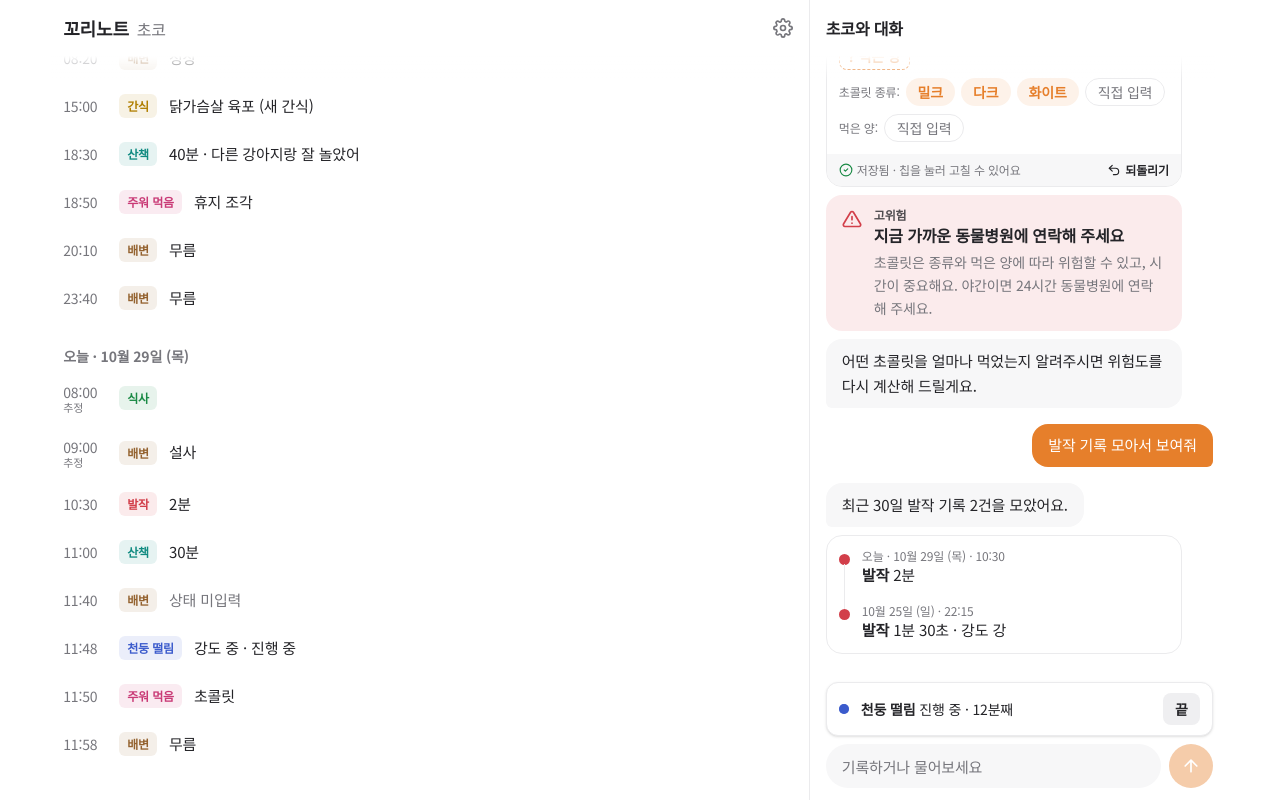
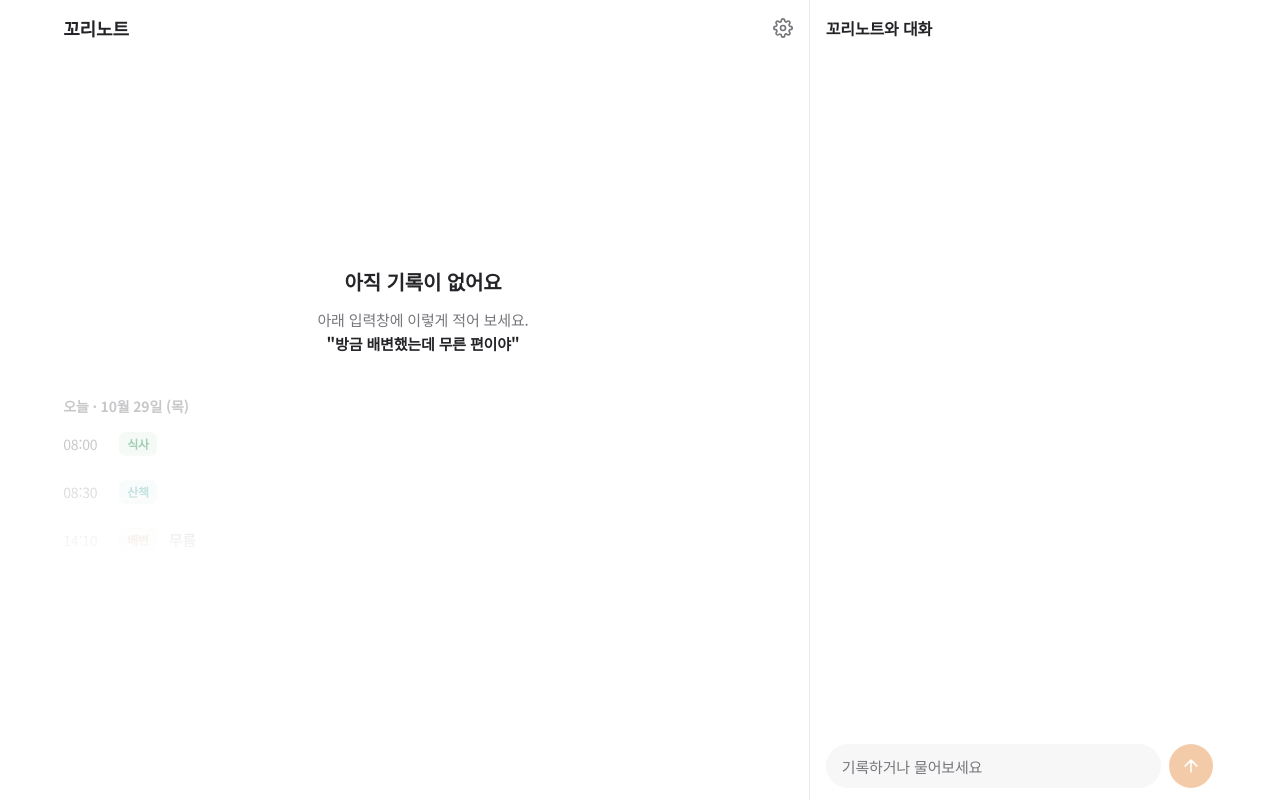
Before and after one commit to GANGYIKIM/kkori-note, a Next.js app: page / in a window 1280 px wide. Built offline with nearby package versions, Linux system fonts and the light colour scheme.

Commit message:
✨ feat: connect main screen to storage and chat route

```diff
--- a/src/components/common/LoadStateView.preview.tsx
+++ b/src/components/common/LoadStateView.preview.tsx
@@ -14,7 +14,7 @@ const EntryList = ({ status }: { status: Status }) => (
   <LoadStateView
     state={status === "data" ? { status, data: MOCK_ENTRIES.slice(0, 3) } : { status }}
     loading={<ListSkeleton />}
-    empty={<FirstRecordGuide onLoadSample={() => {}} />}
+    empty={<FirstRecordGuide nowIso={MOCK_NOW} timeZone={MOCK_TIME_ZONE} onLoadSample={() => {}} />}
     error={<ErrorState message="기록을 불러오지 못했어요" onRetry={() => {}} />}
   >
     {(entries) => <DateGroupedList entries={entries} nowIso={MOCK_NOW} timeZone={MOCK_TIME_ZONE} />}
--- a/src/components/entry/FirstRecordGuide.preview.tsx
+++ b/src/components/entry/FirstRecordGuide.preview.tsx
@@ -1,6 +1,13 @@
 import type { Variant } from "@/components/preview/variant";
+import { MOCK_NOW, MOCK_TIME_ZONE } from "@/lib/mock/data";
 import { FirstRecordGuide } from "./FirstRecordGuide";
 
-const variants: Variant[] = [{ name: "기록 없음", render: () => <FirstRecordGuide onLoadSample={() => {}} /> }];
+const variants: Variant[] = [
+  {
+    name: "기록 없음",
+    render: () => <FirstRecordGuide nowIso={MOCK_NOW} timeZone={MOCK_TIME_ZONE} onLoadSample={() => {}} />,
+  },
+  { name: "샘플 버튼 없음", render: () => <FirstRecordGuide nowIso={MOCK_NOW} timeZone={MOCK_TIME_ZONE} /> },
+];
 
 export { variants };
--- a/src/components/entry/FirstRecordGuide.tsx
+++ b/src/components/entry/FirstRecordGuide.tsx
@@ -1,21 +1,70 @@
-import { EmptyState } from "@/components/common/EmptyState";
+import { startOfLocalDay } from "@/lib/domain/datetime";
+import type { LogEntry } from "@/lib/domain/types";
+import { DateGroupedList } from "./DateGroupedList";
 
-/** 기록이 하나도 없을 때의 메인 목록. 첫 기록 예시 문장과 샘플 불러오기 (PRD R0-6, R10) */
-const FirstRecordGuide = ({ onLoadSample }: { onLoadSample: () => void }) => {
+const HOUR_MS = 60 * 60 * 1000;
+
+/** 기록이 쌓였을 때의 목록 모습을 흐리게 보여줄 오늘 기록 세 개 */
+const previewEntries = (nowIso: string, timeZone: string): LogEntry[] => {
+  const dayStart = Date.parse(startOfLocalDay(nowIso, timeZone));
+  const at = (hours: number) => new Date(dayStart + hours * HOUR_MS).toISOString();
+  const base: Omit<LogEntry, "id" | "kindId" | "occurredAt" | "values" | "createdAt"> = {
+    dogId: "preview",
+    timePrecision: "exact",
+    endedAt: null,
+    durationSec: null,
+    weather: null,
+    rawText: "",
+    attachmentIds: [],
+    isDemo: false,
+  };
+  return [
+    { ...base, id: "preview-meal", kindId: "meal", occurredAt: at(8), values: {}, createdAt: at(8) },
+    { ...base, id: "preview-walk", kindId: "walk", occurredAt: at(8.5), values: {}, createdAt: at(8.5) },
+    {
+      ...base,
+      id: "preview-poop",
+      kindId: "poop",
+      occurredAt: at(14 + 1 / 6),
+      values: { stoolState: "soft", count: 1 },
+      createdAt: at(14 + 1 / 6),
+    },
+  ];
+};
+
+/** 기록이 하나도 없을 때의 메인 목록. 첫 기록 예시 문장과 쌓였을 때의 흐린 미리보기, 샘플 불러오기 (PRD R0-6, R10) */
+const FirstRecordGuide = ({
+  nowIso,
+  timeZone,
+  onLoadSample,
+}: {
+  nowIso: string;
+  timeZone: string;
+  onLoadSample?: () => void;
+}) => {
   return (
-    <EmptyState
-      title="아직 기록이 없어요"
-      description={'아래 입력창에 이렇게 적어 보세요.\n"방금 배변했는데 무른 편이야"'}
-      action={
+    <div className="flex grow flex-col justify-center gap-10 py-10">
+      <div className="space-y-3 text-center">
+        <p className="text-xl font-bold">아직 기록이 없어요</p>
+        <p className="text-[15px]/relaxed text-muted">
+          아래 입력창에 이렇게 적어 보세요.
+          <br />
+          <span className="font-bold text-foreground">&quot;방금 배변했는데 무른 편이야&quot;</span>
+        </p>
+        {onLoadSample ? (
           <button
             type="button"
             onClick={onLoadSample}
-          className="h-10 rounded-xl bg-accent/10 px-4 text-sm font-bold text-accent"
+            className="mt-2 h-10 rounded-xl bg-accent/10 px-4 text-sm font-bold text-accent"
           >
             샘플 기록 불러오기
           </button>
-      }
-    />
+        ) : null}
+      </div>
+      <div inert aria-hidden className="mask-b-from-30% opacity-40">
+        <DateGroupedList entries={previewEntries(nowIso, timeZone)} nowIso={nowIso} timeZone={timeZone} />
+      </div>
+    </div>
   );
 };
 
--- a/src/components/main/Home.tsx
+++ b/src/components/main/Home.tsx
@@ -1,67 +1,132 @@
 "use client";
 
-import { useMemo, useState } from "react";
-import type { ChatMessage, LogEntry, UncertainField } from "@/lib/domain/types";
+import { useEffect, useMemo, useState } from "react";
+import type { ChatBlockInput, ChatMessage, Dog, LogEntry, UncertainField } from "@/lib/domain/types";
+import { ChatMessageSchema } from "@/lib/domain/types";
 import { findField, findKind, isEpisodeKind } from "@/lib/domain/kinds";
-import {
-  CHAT_CASES,
-  MAIN_CHAT_CASE_IDS,
-  MOCK_DOG,
-  MOCK_ENTRIES,
-  MOCK_NOW,
-  MOCK_TIME_ZONE,
-  toEntryMap,
-} from "@/lib/mock/data";
+import { toDrafts } from "@/lib/domain/chat-turn";
+import { recordReply } from "@/lib/domain/record-reply";
+import { fromList, type LoadState } from "@/lib/domain/load-state";
+import { DEFAULT_DOG_ID, getStorage } from "@/lib/client/storage";
+import { postChat } from "@/lib/client/chat-api";
 import { AppHeader } from "@/components/layout/AppHeader";
 import { BottomSheet } from "@/components/layout/BottomSheet";
 import { ScrollArea } from "@/components/common/ScrollArea";
+import { LoadStateView } from "@/components/common/LoadStateView";
+import { ErrorState } from "@/components/common/ErrorState";
 import { MessageComposer, ComposerLauncher } from "@/components/chat/MessageComposer";
 import { SidePanel } from "@/components/layout/SidePanel";
 import { Conversation } from "@/components/chat/Conversation";
+import { ConversationSkeleton } from "@/components/chat/ConversationSkeleton";
 import { EditSheet } from "@/components/entry/EditSheet";
 import { DateGroupedList } from "@/components/entry/DateGroupedList";
 import { FirstRecordGuide } from "@/components/entry/FirstRecordGuide";
+import { ListSkeleton } from "@/components/entry/ListSkeleton";
 import { OngoingEpisodeBar } from "@/components/entry/OngoingEpisodeBar";
 
-const INITIAL_MESSAGES: ChatMessage[] = MAIN_CHAT_CASE_IDS.flatMap(
-  (id) => CHAT_CASES.find((c) => c.id === id)?.messages ?? [],
-);
+type LoadStatus = "loading" | "error" | "ready";
+
+const DEFAULT_TIME_ZONE = "Asia/Seoul";
+const EPOCH_ISO = "1970-01-01T00:00:00.000Z";
+
+const toMap = (list: readonly LogEntry[]): Record<string, LogEntry> => Object.fromEntries(list.map((e) => [e.id, e]));
+
+const assistantMessage = (blocks: ChatBlockInput[]): ChatMessage =>
+  ChatMessageSchema.parse({
+    id: crypto.randomUUID(),
+    dogId: DEFAULT_DOG_ID,
+    role: "assistant",
+    createdAt: new Date().toISOString(),
+    blocks,
+  });
 
 /**
  * 메인 화면 (PRD R0): 기록 목록 + 진행 중 띠 + 하단 입력창 → 채팅. 넓은 화면은 기록 목록과 채팅을 나란히 둔다.
- * 지금은 가짜 데이터로 동작하는 화면 미리보기다. 저장소·파싱·상담 로직은 다음 단계에서 붙인다.
+ * 기록·대화·프로필은 브라우저 저장소에 두고, 메시지는 /api/chat 한 번으로 처리한다 (demo 브랜치).
  */
 const Home = () => {
-  const [entries, setEntries] = useState<LogEntry[]>(MOCK_ENTRIES);
+  const [status, setStatus] = useState<LoadStatus>("loading");
+  const [dog, setDog] = useState<Dog | null>(null);
+  const [entries, setEntries] = useState<LogEntry[]>([]);
   // 되돌리거나 지운 기록도 채팅 카드에서는 보여야 해서 따로 남긴다
   const [archived, setArchived] = useState<Record<string, LogEntry>>({});
-  const [messages, setMessages] = useState<ChatMessage[]>(INITIAL_MESSAGES);
+  const [messages, setMessages] = useState<ChatMessage[]>([]);
+  const [pending, setPending] = useState(false);
   const [chatOpen, setChatOpen] = useState(false);
   const [editing, setEditing] = useState<LogEntry | null>(null);
+  // 렌더 중에 현재 시각을 읽지 않도록 불러온 뒤와 30초마다 채운다
+  const [nowIso, setNowIso] = useState(EPOCH_ISO);
+  const [timeZone, setTimeZone] = useState(DEFAULT_TIME_ZONE);
+  const [loadCount, setLoadCount] = useState(0);
 
-  const chatEntries = useMemo(() => ({ ...archived, ...toEntryMap(entries) }), [archived, entries]);
+  useEffect(() => {
+    let cancelled = false;
+    (async () => {
+      const storage = getStorage();
+      const [savedDog, savedEntries, savedMessages] = await Promise.all([
+        storage.getDog(),
+        storage.listEntries(DEFAULT_DOG_ID),
+        storage.listChatMessages(DEFAULT_DOG_ID),
+      ]);
+      if (cancelled) return;
+      setNowIso(new Date().toISOString());
+      setTimeZone(Intl.DateTimeFormat().resolvedOptions().timeZone || DEFAULT_TIME_ZONE);
+      setDog(savedDog);
+      setEntries(savedEntries);
+      setMessages(savedMessages);
+      setStatus("ready");
+    })().catch(() => {
+      if (!cancelled) setStatus("error");
+    });
+    const timer = setInterval(() => setNowIso(new Date().toISOString()), 30_000);
+    return () => {
+      cancelled = true;
+      clearInterval(timer);
+    };
+  }, [loadCount]);
+
+  const reload = () => {
+    setStatus("loading");
+    setLoadCount((n) => n + 1);
+  };
+
+  const chatEntries = useMemo(() => ({ ...archived, ...toMap(entries) }), [archived, entries]);
   const ongoing = entries.filter((e) => isEpisodeKind(e.kindId) && e.endedAt === null && e.durationSec === null);
+  const dogName = dog?.name ?? null;
+
+  const appendMessage = (message: ChatMessage) => {
+    setMessages((list) => [...list, message]);
+    void getStorage().saveChatMessage(message);
+  };
 
   const updateEntry = (next: LogEntry) => {
     setEntries((list) => list.map((e) => (e.id === next.id ? next : e)));
+    void getStorage().saveEntry(next);
   };
 
   const removeEntries = (ids: string[]) => {
     const removed = entries.filter((e) => ids.includes(e.id));
-    setArchived((map) => ({ ...map, ...toEntryMap(removed) }));
+    setArchived((map) => ({ ...map, ...toMap(removed) }));
     setEntries((list) => list.filter((e) => !ids.includes(e.id)));
+    for (const id of ids) void getStorage().deleteEntry(id);
   };
 
   const undo = (ids: string[]) => {
     removeEntries(ids);
-    setMessages((list) =>
-      list.map((m) => ({
+    const touched: ChatMessage[] = [];
+    const next = messages.map((m) => {
+      if (!m.blocks.some((b) => b.type === "entries" && b.entryIds.some((id) => ids.includes(id)))) return m;
+      const updated = {
         ...m,
         blocks: m.blocks.map((b) =>
           b.type === "entries" && b.entryIds.some((id) => ids.includes(id)) ? { ...b, undone: true } : b,
         ),
-      })),
-    );
+      };
+      touched.push(updated);
+      return updated;
+    });
+    setMessages(next);
+    for (const m of touched) void getStorage().saveChatMessage(m);
   };
 
   const pick = (entryId: string, field: UncertainField["field"], value: string) => {
@@ -78,42 +143,119 @@ const Home = () => {
   };
 
   const closeEpisode = (episode: LogEntry) => {
-    const durationSec = Math.max(0, Math.round((Date.parse(MOCK_NOW) - Date.parse(episode.occurredAt)) / 1000));
-    updateEntry({ ...episode, endedAt: MOCK_NOW, durationSec });
+    const endedAt = new Date().toISOString();
+    const durationSec = Math.max(0, Math.round((Date.parse(endedAt) - Date.parse(episode.occurredAt)) / 1000));
+    updateEntry({ ...episode, endedAt, durationSec });
   };
 
-  const send = (text: string) => {
-    const createdAt = new Date().toISOString();
-    setMessages((list) => [
-      ...list,
-      { id: `u-${list.length}`, dogId: MOCK_DOG.id, role: "user", createdAt, blocks: [{ type: "text", text }] },
-      {
-        id: `a-${list.length}`,
-        dogId: MOCK_DOG.id,
-        role: "assistant",
-        createdAt,
-        blocks: [{ type: "notice", tone: "info", text: "지금은 화면 미리보기라 입력한 문장을 처리하지 않아요." }],
-      },
-    ]);
+  const saveDogName = async (name: string): Promise<string> => {
+    const next: Dog = dog ? { ...dog, name } : { id: DEFAULT_DOG_ID, name, ageYears: null, weightKg: null, notes: "" };
+    await getStorage().saveDog(next);
+    setDog(next);
+    return name;
   };
 
-  const chatTitle = `${MOCK_DOG.name}와 대화`;
-  const ongoingBar = <OngoingEpisodeBar episodes={ongoing} nowIso={MOCK_NOW} onClose={closeEpisode} />;
+  const send = async (text: string) => {
+    if (pending) return;
+    const sentAt = new Date().toISOString();
+    const isFirstTurn = messages.length === 0;
+    appendMessage(
+      ChatMessageSchema.parse({
+        id: crypto.randomUUID(),
+        dogId: DEFAULT_DOG_ID,
+        role: "user",
+        createdAt: sentAt,
+        blocks: [{ type: "text", text }],
+      }),
+    );
+    setPending(true);
+
+    const result = await postChat({ text, nowIso: sentAt, timeZone, dogName, isFirstTurn });
+    setPending(false);
+
+    if (!result.ok) {
+      appendMessage(assistantMessage([{ type: "notice", tone: "error", text: result.message }]));
+      return;
+    }
+
+    const { turn } = result;
+    if (turn.intent === "set_name" && turn.dogName) {
+      try {
+        const name = await saveDogName(turn.dogName);
+        appendMessage(
+          assistantMessage([
+            { type: "text", text: turn.reply || `이름을 ${name}(으)로 저장했어요.` },
+            { type: "notice", tone: "info", text: "설정에서 이름을 확인할 수 있어요." },
+          ]),
+        );
+      } catch {
+        appendMessage(assistantMessage([{ type: "notice", tone: "error", text: "이름을 저장하지 못했어요." }]));
+      }
+      return;
+    }
+
+    const drafts = toDrafts(turn.entries, { nowIso: sentAt, timeZone, rawText: text });
+    if (drafts.length > 0) {
+      const saved: LogEntry[] = drafts.map((d) => ({
+        id: crypto.randomUUID(),
+        dogId: DEFAULT_DOG_ID,
+        kindId: d.kindId,
+        occurredAt: d.occurredAt,
+        timePrecision: d.timePrecision,
+        endedAt: null,
+        durationSec: d.durationSec,
+        values: d.values,
+        weather: null,
+        rawText: d.rawText,
+        attachmentIds: [],
+        isDemo: false,
+        createdAt: sentAt,
+      }));
+      try {
+        await Promise.all(saved.map((e) => getStorage().saveEntry(e)));
+      } catch {
+        appendMessage(assistantMessage([{ type: "notice", tone: "error", text: "기록을 저장하지 못했어요." }]));
+        return;
+      }
+      setEntries((list) => [...list, ...saved]);
+      appendMessage(
+        assistantMessage([
+          { type: "text", text: recordReply(dogName ?? "강아지", drafts) },
+          { type: "entries", entryIds: saved.map((e) => e.id) },
+        ]),
+      );
+      return;
+    }
+
+    appendMessage(
+      assistantMessage([{ type: "text", text: turn.reply || "잘 이해하지 못했어요. 조금 다르게 말해 주시겠어요?" }]),
+    );
+  };
+
+  const chatTitle = dogName ? `${dogName}와 대화` : "꼬리노트와 대화";
+  const ongoingBar = <OngoingEpisodeBar episodes={ongoing} nowIso={nowIso} onClose={closeEpisode} />;
   const chatFooter = (autoFocus: boolean) => (
     <div className="space-y-2">
       {ongoingBar}
-      <MessageComposer onSend={send} autoFocus={autoFocus} />
+      <MessageComposer onSend={(text) => void send(text)} autoFocus={autoFocus} />
     </div>
   );
-  const chat = (
+  const chat =
+    status === "loading" ? (
+      <ConversationSkeleton />
+    ) : (
+      <div className="space-y-4">
         <Conversation
           messages={messages}
           entries={chatEntries}
-      nowIso={MOCK_NOW}
-      timeZone={MOCK_TIME_ZONE}
+          nowIso={nowIso}
+          timeZone={timeZone}
           actions={{ onEdit: setEditing, onPick: pick, onUndo: undo }}
         />
+        {pending ? <p className="w-fit rounded-2xl rounded-bl-md bg-surface px-4 py-2.5 text-muted">…</p> : null}
+      </div>
     );
+  const listState: LoadState<readonly LogEntry[]> = status === "ready" ? fromList(entries) : { status };
 
   // 넓은 화면(lg 이상)은 왼쪽 기록 목록 + 오른쪽 채팅 패널, 좁은 화면은 입력창을 누르면 채팅 시트가 열린다
   return (
@@ -121,17 +263,22 @@ const Home = () => {
       <div className="flex h-full min-h-0 flex-col">
         <div className="shrink-0 bg-background lg:h-14">
           <div className="mx-auto w-[92%] lg:w-full lg:pr-4 lg:pl-3">
-            <AppHeader dogName={MOCK_DOG.name} />
+            <AppHeader dogName={dogName} />
           </div>
         </div>
 
         <ScrollArea className="flex-1" viewportClassName="flex flex-col-reverse">
-          <main className="ml-[calc((100%+0.875rem)*0.04)] w-[min(calc((100%+0.875rem)*0.92),calc(100%-(100%+0.875rem)*0.04))] space-y-4 pt-2 pb-4 lg:ml-0 lg:w-full lg:pb-8">
-            {entries.length === 0 ? (
-              <FirstRecordGuide onLoadSample={() => setEntries(MOCK_ENTRIES)} />
-            ) : (
-              <DateGroupedList entries={entries} nowIso={MOCK_NOW} timeZone={MOCK_TIME_ZONE} onSelect={setEditing} />
-            )}
+          <main
+            className={`ml-[calc((100%+0.875rem)*0.04)] w-[min(calc((100%+0.875rem)*0.92),calc(100%-(100%+0.875rem)*0.04))] space-y-4 pt-2 pb-4 lg:ml-0 lg:w-full lg:pb-8 ${listState.status === "empty" ? "flex grow flex-col" : ""}`}
+          >
+            <LoadStateView
+              state={listState}
+              loading={<ListSkeleton />}
+              empty={<FirstRecordGuide nowIso={nowIso} timeZone={timeZone} />}
+              error={<ErrorState message="기록을 불러오지 못했어요." onRetry={reload} />}
+            >
+              {(list) => <DateGroupedList entries={list} nowIso={nowIso} timeZone={timeZone} onSelect={setEditing} />}
+            </LoadStateView>
           </main>
         </ScrollArea>
 
@@ -163,7 +310,7 @@ const Home = () => {
 
       <EditSheet
         entry={editing}
-        timeZone={MOCK_TIME_ZONE}
+        timeZone={timeZone}
         onClose={() => setEditing(null)}
         onSave={(next) => {
           updateEntry(next);
--- a/src/components/settings/ProfileForm.tsx
+++ b/src/components/settings/ProfileForm.tsx
@@ -1,7 +1,7 @@
 "use client";
 
 import { useEffect, useState, type FormEvent } from "react";
-import { getStorage } from "@/lib/client/storage";
+import { DEFAULT_DOG_ID, getStorage } from "@/lib/client/storage";
 import { DEFAULT_MODE, LABELS, MODES, type Mode } from "@/lib/domain/values";
 import { DogSchema, type Dog } from "@/lib/domain/types";
 
@@ -30,7 +30,7 @@ const ProfileForm = () => {
       const storage = getStorage();
       const [dog, settings] = await Promise.all([storage.getDog(), storage.getSettings()]);
       if (cancelled) return;
-      setDogId(dog?.id ?? crypto.randomUUID());
+      setDogId(dog?.id ?? DEFAULT_DOG_ID);
       setName(dog?.name ?? "");
       setAge(dog?.ageYears?.toString() ?? "");
       setWeight(dog?.weightKg?.toString() ?? "");
--- a/src/lib/client/storage.ts
+++ b/src/lib/client/storage.ts
@@ -1,6 +1,9 @@
 import "client-only";
 import { createIndexedDbStorage } from "@/lib/storage/indexeddb";
 import type { Storage } from "@/lib/storage/storage";
+
+/** 한 마리 고정이라 이름을 정하기 전에도 기록과 대화를 이 id로 저장한다 */
+const DEFAULT_DOG_ID = "dog";
 
 let instance: Storage | null = null;
 
@@ -10,4 +13,4 @@ const getStorage = (): Storage => {
   return instance;
 };
 
-export { getStorage };
+export { DEFAULT_DOG_ID, getStorage };
```
Lines whose indentation alone changed are shown as unchanged.
